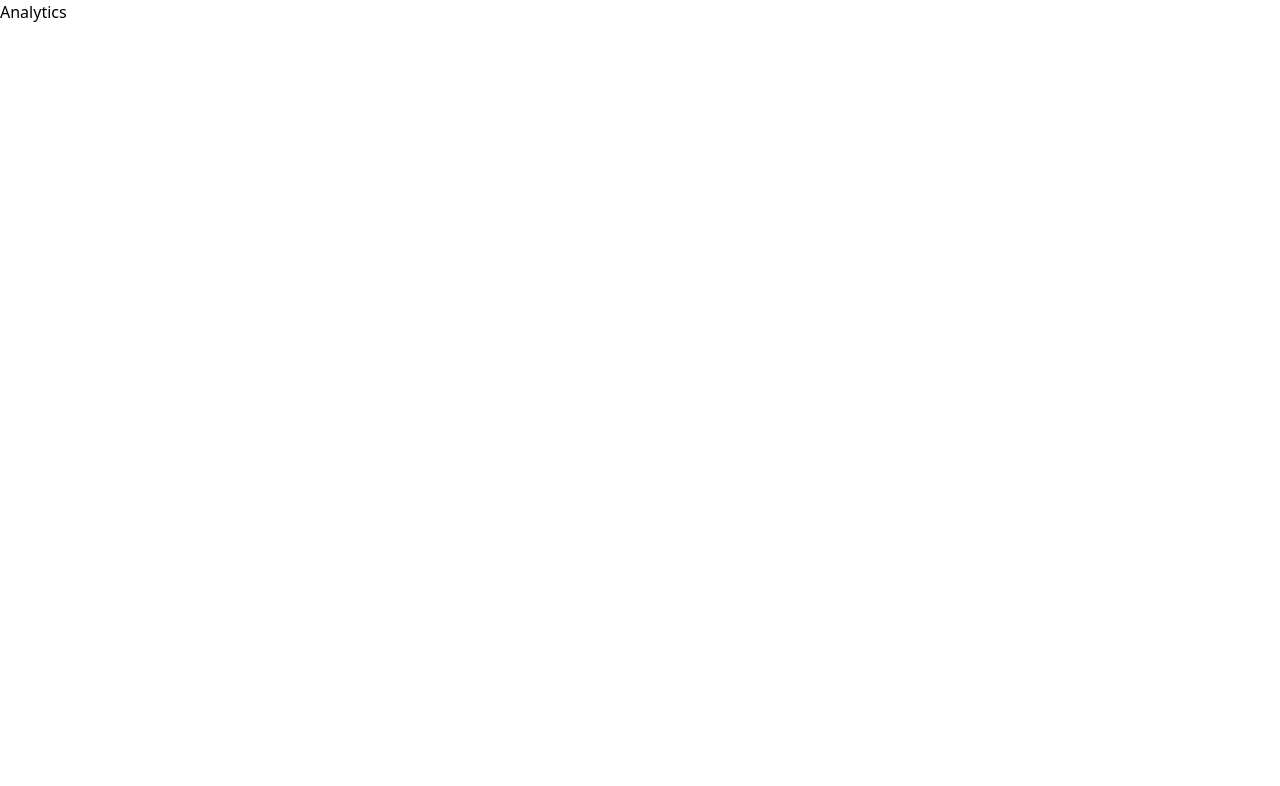
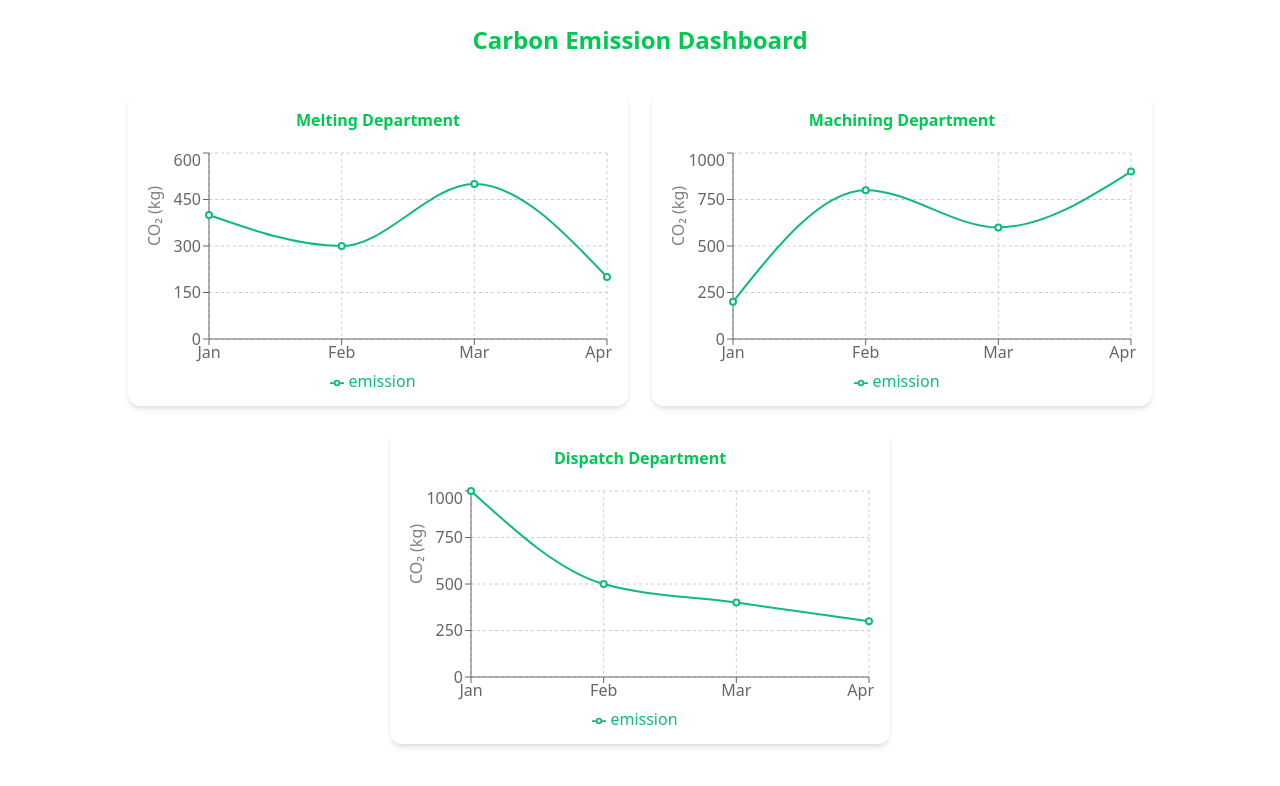
Before and after one commit to CarbonFootprint-Hackathon/CarbonFootprint, a React (Vite) app in the folder frontend/: page /analytics in a window 1280 px wide. Shown: the top 786 px of the page. Built offline with nearby package versions, Linux system fonts and the light colour scheme.

Commit message:
feat: add recharts for carbon emission visualization in Analytics page

```diff
--- a/frontend/package.json
+++ b/frontend/package.json
@@ -16,6 +16,7 @@
     "react-dom": "^19.1.0",
     "react-icons": "^5.5.0",
     "react-router-dom": "^7.6.3",
+    "recharts": "^3.1.0",
     "tailwind-scrollbar-hide": "^4.0.0",
     "tailwindcss": "^4.1.11"
   },
--- a/frontend/src/pages/Analytics.jsx
+++ b/frontend/src/pages/Analytics.jsx
@@ -1,9 +1,93 @@
-import React from 'react'
+import React from 'react';
+import {
+  LineChart, Line, XAxis, YAxis, CartesianGrid, Tooltip, Legend, ResponsiveContainer
+} from 'recharts';
+
+const mockData = [
+  { name: 'Jan', emission: 400 },
+  { name: 'Feb', emission: 300 },
+  { name: 'Mar', emission: 500 },
+  { name: 'Apr', emission: 200 },
+];
+const mockData1 = [
+  { name: 'Jan', emission: 200 },
+  { name: 'Feb', emission: 800 },
+  { name: 'Mar', emission: 600 },
+  { name: 'Apr', emission: 900 },
+];
+const mockData2 = [
+  { name: 'Jan', emission: 1000 },
+  { name: 'Feb', emission: 500 },
+  { name: 'Mar', emission: 400 },
+  { name: 'Apr', emission: 300 },
+];
+
+const Graph = ({ title }) => (
+  <div className="bg-white p-4 shadow-md rounded-xl min-w-[500px]">
+    <h2 className="text-center text-green-500 font-semibold mb-2 ">{title}</h2>
+    <ResponsiveContainer style={{paddingTop:'8px'}} height={250}>
+      <LineChart data={mockData}>
+        <CartesianGrid strokeDasharray="3 3" />
+        <XAxis dataKey="name" />
+        <YAxis label={{ value: 'CO₂ (kg)', angle: -90, position: 'insideLeft' }} />
+        <Tooltip />
+        <Legend />
+        <Line type="monotone" dataKey="emission" stroke="#10B981" strokeWidth={2} />
+      </LineChart>
+    </ResponsiveContainer>
+
+  </div>
+);
+const Graph1 = ({ title }) => (
+  <div className="bg-white p-4 shadow-md rounded-xl min-w-[500px]">
+    <h2 className="text-center text-green-500 font-semibold mb-2 ">{title}</h2>
+    <ResponsiveContainer style={{paddingTop:'8px'}} height={250}>
+      <LineChart data={mockData1}>
+        <CartesianGrid strokeDasharray="3 3" />
+        <XAxis dataKey="name" />
+        <YAxis label={{ value: 'CO₂ (kg)', angle: -90, position: 'insideLeft' }} />
+        <Tooltip />
+        <Legend />
+        <Line type="monotone" dataKey="emission" stroke="#10B981" strokeWidth={2} />
+      </LineChart>
+    </ResponsiveContainer>
+
+  </div>
+);
+const Graph2 = ({ title }) => (
+  <div className="bg-white p-4 shadow-md rounded-xl min-w-[500px]">
+    <h2 className="text-center text-green-500 font-semibold mb-2 ">{title}</h2>
+    <ResponsiveContainer style={{paddingTop:'8px'}} height={250}>
+      <LineChart data={mockData2}>
+        <CartesianGrid strokeDasharray="3 3" />
+        <XAxis dataKey="name" />
+        <YAxis label={{ value: 'CO₂ (kg)', angle: -90, position: 'insideLeft' }} />
+        <Tooltip />
+        <Legend />
+        <Line type="monotone" dataKey="emission" stroke="#10B981" strokeWidth={2} />
+      </LineChart>
+    </ResponsiveContainer>
+
+  </div>
+);
 
 const Analytics = () => {
   return (
-    <div>Analytics</div>
-  )
-}
+    <div className="min-h-screen bg-white p-6 flex flex-col items-center ">
+      <h1 className="text-2xl text-green-500 font-bold mb-6 pb-3">Carbon Emission Dashboard</h1>
 
-export default Analytics
+      {/* Top Graphs */}
+      <div className="flex flex-col md:flex-row justify-center gap-6 mb-6 ">
+        <Graph title="Melting Department" />
+        <Graph1 title="Machining Department" />
+      </div>
+
+      {/* Bottom Graph */}
+      <div className="flex justify-center">
+        <Graph2 title="Dispatch Department" />
+      </div>
+    </div>
+  );
+};
+
+export default Analytics;
```
Also changed, not shown: 1 other file (tests, documents, lock files or other folders).
